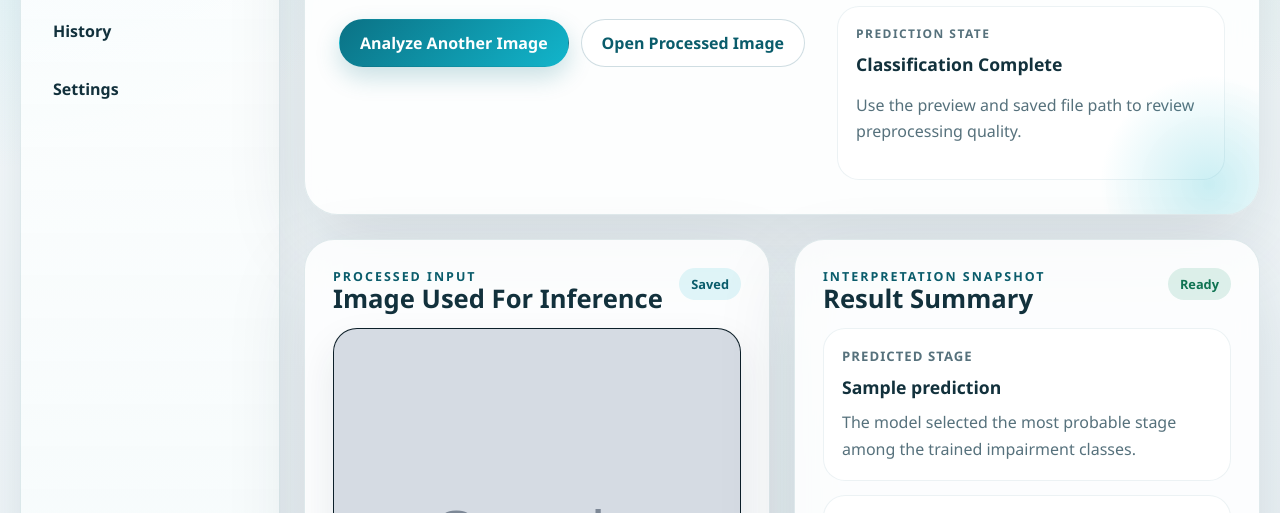
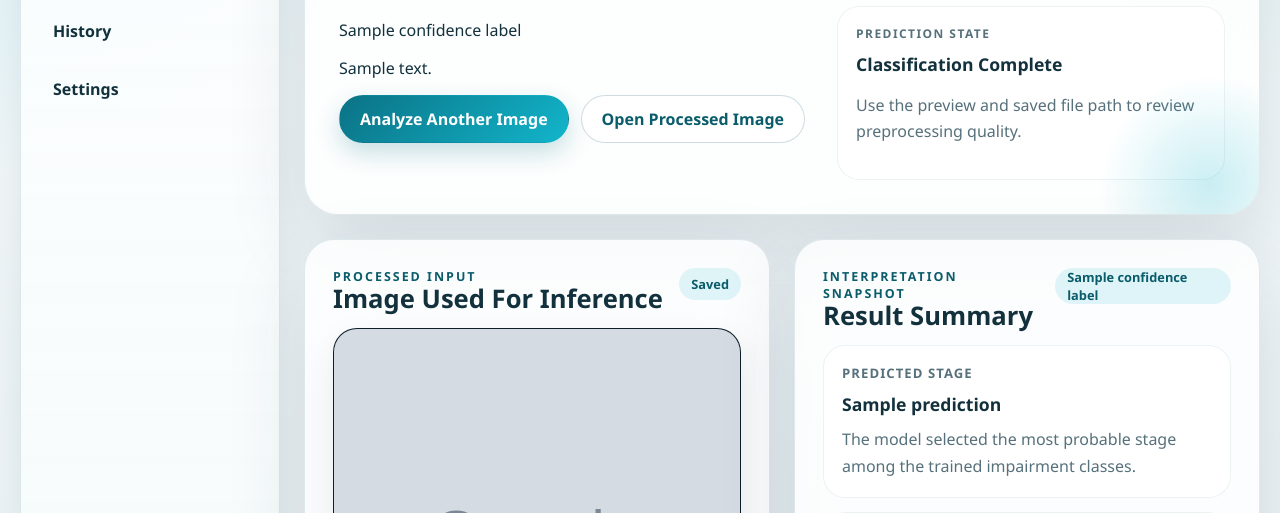
Before and after one commit to ccfernando/MIRA, a Flask app: template templates/result.html in a window 1280 px wide. Shown: the part 347-860 px from the top of the page. Run offline with Flask 3, Linux system fonts and the light colour scheme; the template is opened without the code that fills it: most values are stand-ins (such as "Sample title", 1, 10 or a date in 2020); grey boxes marked "Sample" are stand-in pictures; parts of the project's set-up code (start-up, migrations or seed data) failed here and were passed over.

Commit message:
Update prediction confidence UI and README

```diff
--- a/app.py
+++ b/app.py
@@ -145,6 +145,27 @@ def preprocess_image(image_path: Path) -> torch.Tensor:
     return tensor.to(device)
 
 
+# This function converts a raw confidence score into UI-friendly status messaging.
+def build_confidence_feedback(confidence_score: float) -> Tuple[str, str, str]:
+    if confidence_score >= 85.0:
+        return (
+            "High confidence",
+            "The model is relatively confident on this processed input.",
+            "confidence-high",
+        )
+    if confidence_score >= 65.0:
+        return (
+            "Moderate confidence",
+            "The prediction is usable, but it would be wise to review the processed image and result carefully.",
+            "confidence-medium",
+        )
+    return (
+        "Low confidence",
+        "The model is uncertain on this input. Review the processed image closely and consider trying a cleaner or more direct scan image.",
+        "confidence-low",
+    )
+
+
 # This function creates a model architecture that matches training.
 def build_model(num_classes: int) -> torch.nn.Module:
     model_instance = efficientnet_b0(weights=None)
@@ -222,10 +243,14 @@ def predict():
 
         processed_file_path = process_uploaded_image(temp_file_path, PROCESSED_UPLOADS_DIR)
         prediction, confidence = predict_image(processed_file_path)
+        confidence_label, confidence_message, confidence_class = build_confidence_feedback(confidence)
         return render_template(
             "result.html",
             prediction=prediction,
             confidence=f"{confidence:.2f}",
+            confidence_label=confidence_label,
+            confidence_message=confidence_message,
+            confidence_class=confidence_class,
             processed_image_url=url_for("static", filename=f"processed_uploads/{processed_file_path.name}"),
             processed_filename=processed_file_path.name,
         )
--- a/templates/result.html
+++ b/templates/result.html
@@ -63,6 +63,10 @@ Research/education only.
                     <p class="eyebrow">Prediction Outcome</p>
                     <h1>{{ prediction }}</h1>
                     <p class="subtitle">Confidence score: {{ confidence }}%</p>
+                    <div class="confidence-banner {{ confidence_class }}">
+                        <span class="confidence-badge">{{ confidence_label }}</span>
+                        <p>{{ confidence_message }}</p>
+                    </div>
                     <div class="hero-actions">
                         <a class="button-link" href="{{ url_for('index') }}#upload">Analyze Another Image</a>
                         <a class="button-link secondary" href="{{ processed_image_url }}" target="_blank" rel="noopener noreferrer">Open Processed Image</a>
@@ -104,7 +108,7 @@ Research/education only.
                             <p class="card-kicker">Interpretation Snapshot</p>
                             <h2>Result Summary</h2>
                         </div>
-                        <span class="tag green">Ready</span>
+                        <span class="tag {{ confidence_class }}">{{ confidence_label }}</span>
                     </div>
                     <div class="metric-grid single-column">
                         <div class="metric-tile">
```
Also changed, not shown: README.md.
